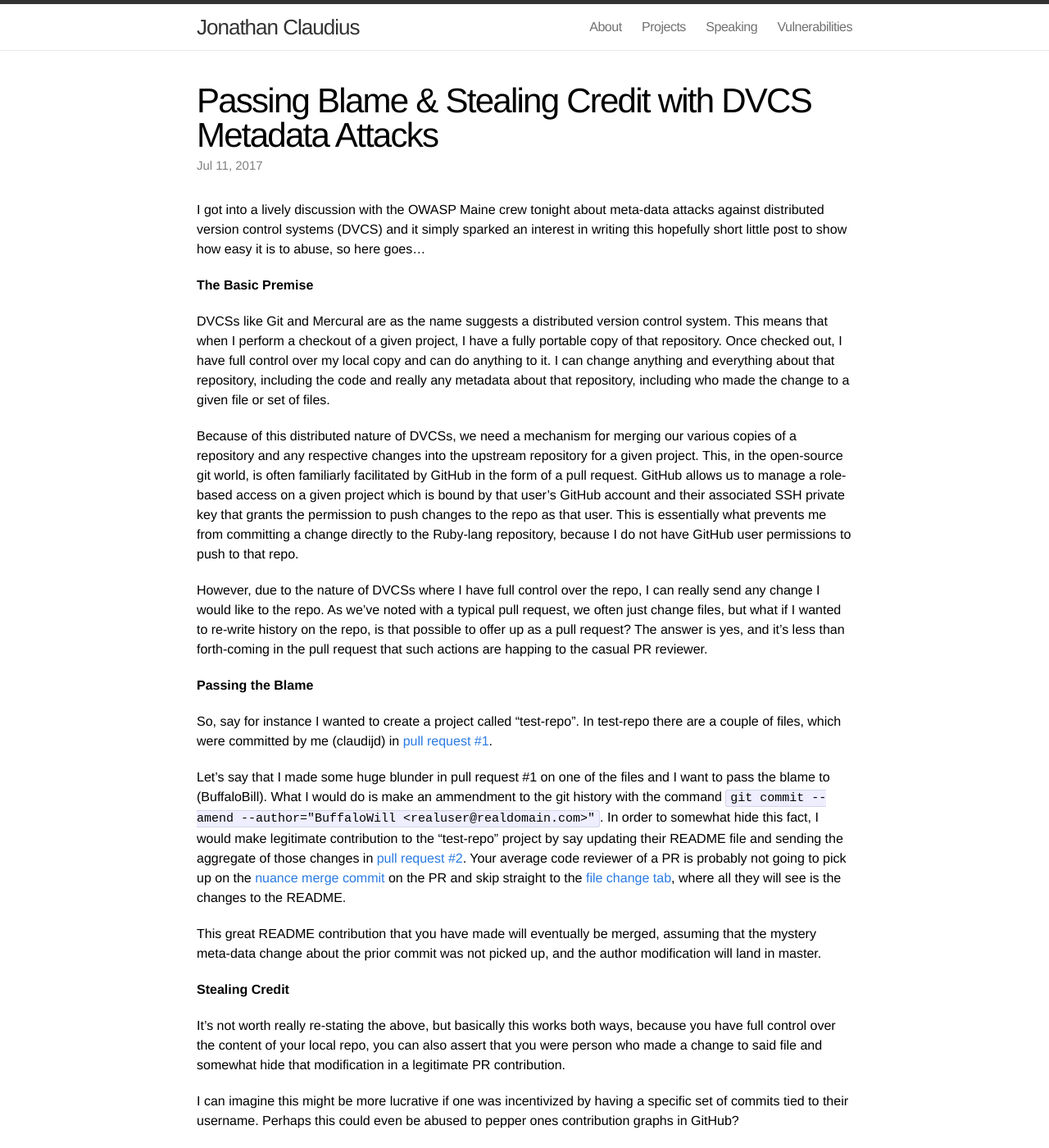
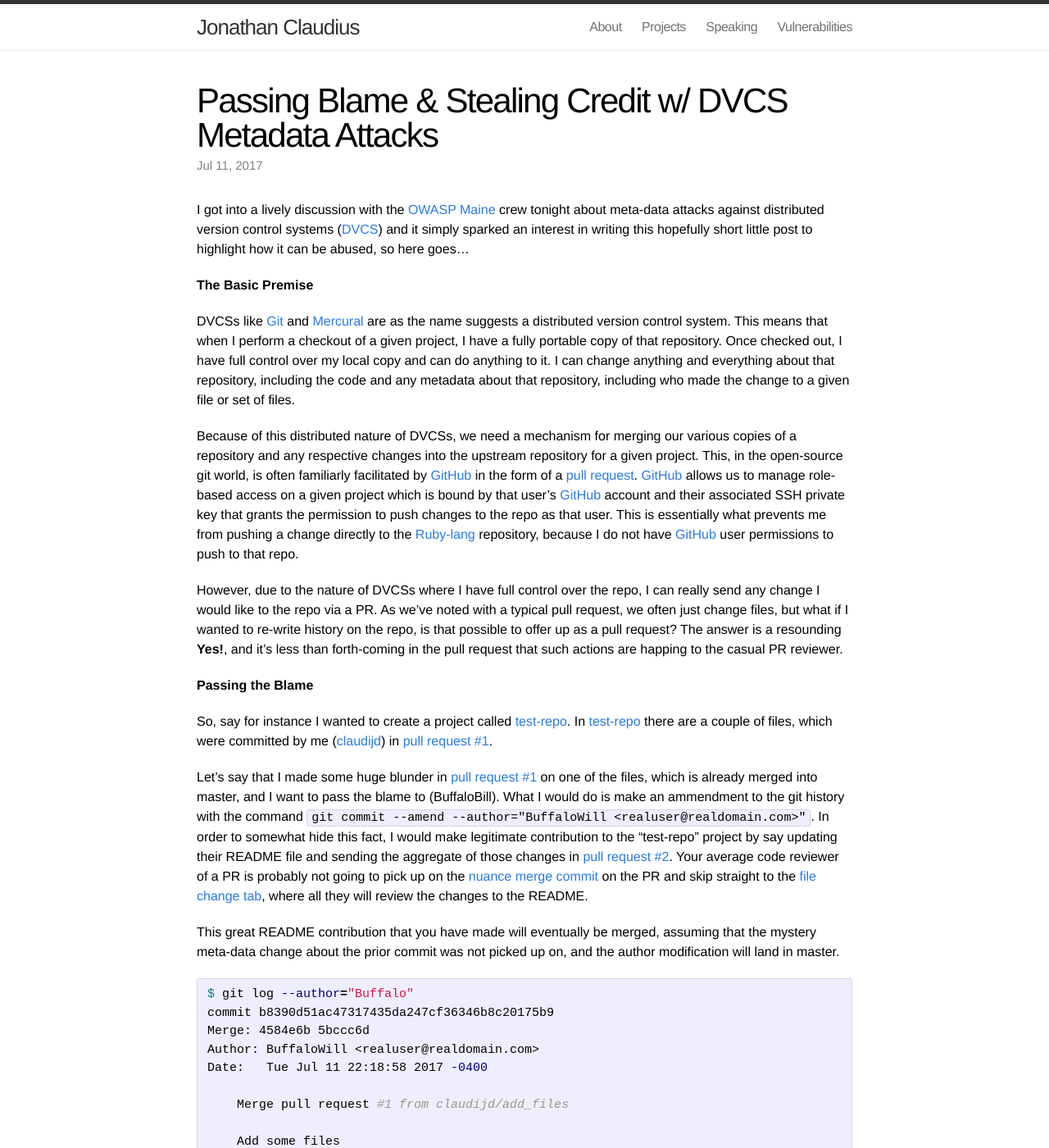
Before and after one commit to claudijd/claudijd.github.io, a Jekyll site: the page built from _posts/2017-07-11-passing-blame-stealing-credit-dvcs-meta-data-attacks.md, in a window 1280 px wide and 1400 px high. Shown: the whole window at 82% size. Built offline with Jekyll 4.4.1, drawn with Linux system fonts in a browser that asks for light colours; comment, search, counter and statistics services are not loaded; some of the changed text lies outside the part shown.

Commit message:
Finish DVCS post

```diff
--- a/_posts/2017-07-11-passing-blame-stealing-credit-dvcs-meta-data-attacks.md
+++ b/_posts/2017-07-11-passing-blame-stealing-credit-dvcs-meta-data-attacks.md
@@ -1,37 +1,52 @@
 ---
-title: "Passing Blame & Stealing Credit with DVCS Metadata Attacks"
+title: "Passing Blame & Stealing Credit w/ DVCS Metadata Attacks"
 layout: post
 ---
 
-I got into a lively discussion with the OWASP Maine crew tonight about meta-data attacks against distributed version control systems (DVCS) and it simply sparked an interest in writing this hopefully short little post to show how easy it is to abuse, so here goes...
+I got into a lively discussion with the [OWASP Maine](https://twitter.com/OWASPMaine/) crew tonight about meta-data attacks against distributed version control systems ([DVCS](https://en.wikipedia.org/wiki/Distributed_version_control)) and it simply sparked an interest in writing this hopefully short little post to highlight how it can be abused, so here goes...
 
 **The Basic Premise**
 
-DVCSs like Git and Mercural are as the name suggests a distributed version control system.  This means that when I perform a checkout of a given project, I have a fully portable copy of that repository.  Once checked out, I have full control over my local copy and can do anything to it.  I can change anything and everything about that repository, including the code and really any metadata about that repository, including who made the change to a given file or set of files.
+DVCSs like [Git](https://git-scm.com/) and [Mercural](https://www.mercurial-scm.org/) are as the name suggests a distributed version control system.  This means that when I perform a checkout of a given project, I have a fully portable copy of that repository.  Once checked out, I have full control over my local copy and can do anything to it.  I can change anything and everything about that repository, including the code and any metadata about that repository, including who made the change to a given file or set of files.
 
-Because of this distributed nature of DVCSs, we need a mechanism for merging our various copies of a repository and any respective changes into the upstream repository for a given project.  This, in the open-source git world, is often familiarly facilitated by GitHub in the form of a pull request.  GitHub allows us to manage a role-based access on a given project which is bound by that user's GitHub account and their associated SSH private key that grants the permission to push changes to the repo as that user.  This is essentially what prevents me from committing a change directly to the Ruby-lang repository, because I do not have GitHub user permissions to push to that repo.
+Because of this distributed nature of DVCSs, we need a mechanism for merging our various copies of a repository and any respective changes into the upstream repository for a given project.  This, in the open-source git world, is often familiarly facilitated by [GitHub](https://github.com/) in the form of a [pull request](https://help.github.com/articles/about-pull-requests/).  [GitHub](https://github.com/) allows us to manage role-based access on a given project which is bound by that user's [GitHub](https://github.com/) account and their associated SSH private key that grants the permission to push changes to the repo as that user.  This is essentially what prevents me from pushing a change directly to the [Ruby-lang](https://github.com/ruby/ruby) repository, because I do not have [GitHub](https://github.com/) user permissions to push to that repo.
 
-However, due to the nature of DVCSs where I have full control over the repo, I can really send any change I would like to the repo.  As we've noted with a typical pull request, we often just change files, but what if I wanted to re-write history on the repo, is that possible to offer up as a pull request?  The answer is yes, and it's less than forth-coming in the pull request that such actions are happing to the casual PR reviewer.
+However, due to the nature of DVCSs where I have full control over the repo, I can really send any change I would like to the repo via a PR.  As we've noted with a typical pull request, we often just change files, but what if I wanted to re-write history on the repo, is that possible to offer up as a pull request?  The answer is a resounding **Yes!**, and it's less than forth-coming in the pull request that such actions are happing to the casual PR reviewer.
 
 **Passing the Blame**
 
-So, say for instance I wanted to create a project called "test-repo".  In test-repo there are a couple of files, which were committed by me (claudijd) in [pull request #1](https://github.com/claudijd/test-repo/pull/1).
+So, say for instance I wanted to create a project called [test-repo](https://github.com/claudijd/test-repo).  In [test-repo](https://github.com/claudijd/test-repo) there are a couple of files, which were committed by me ([claudijd](https://twitter.com/claudijd/)) in [pull request #1](https://github.com/claudijd/test-repo/pull/1).
 
-Let's say that I made some huge blunder in pull request #1 on one of the files and I want to pass the blame to (BuffaloBill).  What I would do is make an ammendment to the git history with the command `git commit --amend --author="BuffaloWill <realuser@realdomain.com>"`.  In order to somewhat hide this fact, I would make legitimate contribution to the "test-repo" project by say updating their README file and sending the aggregate of those changes in [pull request #2](https://github.com/claudijd/test-repo/pull/2).  Your average code reviewer of a PR is probably not going to pick up on the [nuance merge commit](https://github.com/claudijd/test-repo/pull/2/commits) on the PR and skip straight to the [file change tab](https://github.com/claudijd/test-repo/pull/2/files), where all they will see is the changes to the README.
+Let's say that I made some huge blunder in [pull request #1](https://github.com/claudijd/test-repo/pull/1) on one of the files, which is already merged into master, and I want to pass the blame to (BuffaloBill).  What I would do is make an ammendment to the git history with the command `git commit --amend --author="BuffaloWill <realuser@realdomain.com>"`.  In order to somewhat hide this fact, I would make legitimate contribution to the "test-repo" project by say updating their README file and sending the aggregate of those changes in [pull request #2](https://github.com/claudijd/test-repo/pull/2).  Your average code reviewer of a PR is probably not going to pick up on the [nuance merge commit](https://github.com/claudijd/test-repo/pull/2/commits) on the PR and skip straight to the [file change tab](https://github.com/claudijd/test-repo/pull/2/files), where all they will review the changes to the README.
 
-This great README contribution that you have made will eventually be merged, assuming that the mystery meta-data change about the prior commit was not picked up, and the author modification will land in master.
+This great README contribution that you have made will eventually be merged, assuming that the mystery meta-data change about the prior commit was not picked up on, and the author modification will land in master.
+
+{% highlight bash %}
+$ git log --author="Buffalo"
+commit b8390d51ac47317435da247cf36346b8c20175b9
+Merge: 4584e6b 5bccc6d
+Author: BuffaloWill <realuser@realdomain.com>
+Date:   Tue Jul 11 22:18:58 2017 -0400
+
+    Merge pull request #1 from claudijd/add_files
+
+    Add some files
+{% endhighlight %}
+
 
 **Stealing Credit**
 
-It's not worth really re-stating the above, but basically this works both ways, because you have full control over the content of your local repo, you can also assert that you were person who made a change to said file and somewhat hide that modification in a legitimate PR contribution.
+It's not worth really re-stating the above, but basically this works both ways, because you have full control over the content of your local repo, you can also assert that you were person who made a change to said file and somewhat hide that modification in a similar but different legitimate PR contribution.
 
-I can imagine this might be more lucrative if one was incentivized by having a specific set of commits tied to their username.  Perhaps this could even be abused to pepper ones contribution graphs in GitHub?
+I can imagine this might be more lucrative if one was incentivized by having a specific set of commits tied to their username or someone wanted to lend credability to a malicious commit by masking it with a more well known contributor.  Perhaps this could even be abused to pepper/corrupt ones contribution graphs in GitHub?
 
 **Solutions**
 
-Now it's only fair of me to offer up some sort of recompensation or mitigating means of preventing such attacks and I'm guessing this mainly comes down to two things...
+Now it's only fair of me to offer up some sort of recompense for highlighting such attacks and this mainly comes down to two recommendations...
 
-- Leverage the GPG Commit Signing Capability in GitHub (arbitrary users cannot edit commits you have signed, I think)
-- Excercise diligent PR review (pay special attention to PRs with multiple or async commits between PR author and commit author)
+- Leverage the [GPG Commit verification capability](https://github.com/blog/2144-gpg-signature-verification) in GitHub (arbitrary users cannot edit commits you have signed without breaking their verified status)
+- Excercise diligent PR review (pay special attention to PRs with multiple or async commits between PR author and commit author to ensure they are intended changes)
 
-Fundamentally though, this is how DVCSs work and we need to live in.  This is because there are legitimate use cases where a Git user may want/need to re-write history.  Once specific example that comes to mind from my development background is when I was working on a commerical product and I accidentally committed code under my personal email address rather than my work email address and we needed to re-write the commit history to properly reflect my contributions.
+Fundamentally, this behavior is just how DVCSs work and it will not likely be changing anytime soon.  This is because there are legitimate use cases where a Git user may want/need to re-write history and due to the distributed nature, we can all propose those types of changes.  One specific example that comes to mind is when I accidentally landed commits under my personal email address rather than my work email address and we needed to re-write the commit history to properly reflect my contribution as a staff member.
+
+Anyways, I hope you found this little DVCS detour interesting, let me know if you have other creative ideas on other DVCS meta-data abuses and I'll be sure to acknowledge them and credit you in an update on this post.
```
